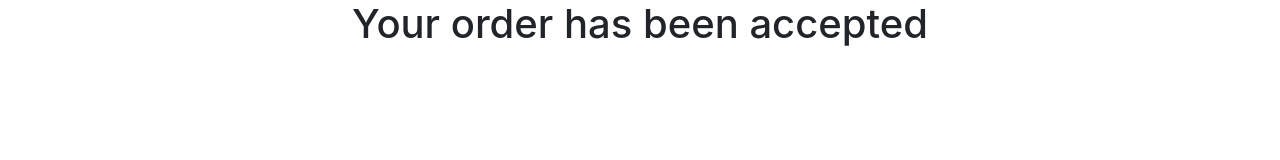
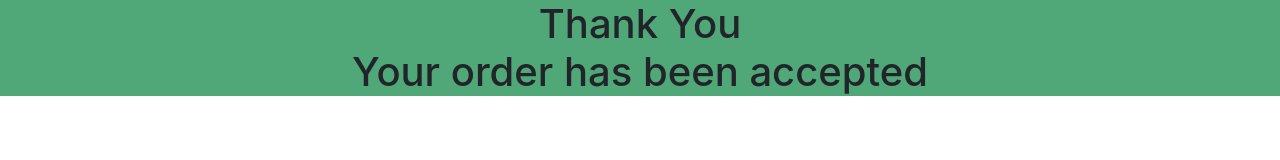
Before and after one commit to akibp1/shopping-cart, a plain HTML site: page index.html in a window 1280 px wide. Both pictures are taken after a click on the button "Check Out". Drawn offline with nearby package versions, Linux system fonts and the light colour scheme.

Commit message:
first & final commit

```diff
--- a/index.html
+++ b/index.html
@@ -15,7 +15,7 @@
 
    <section>
 
-      <h1 class='text-center' id="replace-heading">Your order has been accepted</h1>
+      <h1 class='text-center confirmation-msg' id="replace-heading">Thank You <br> Your order has been accepted</h1>
 
       <div class="container" id="body">
          <div class="cart">
--- a/style.css
+++ b/style.css
@@ -8,6 +8,9 @@ body{
 }
 .total-price{
 	padding-bottom: 15px;
+}
+.confirmation-msg{
+	background-color: rgb(80, 168, 120);
 }
 .cart-item{
 	background-color: #fff;
```
